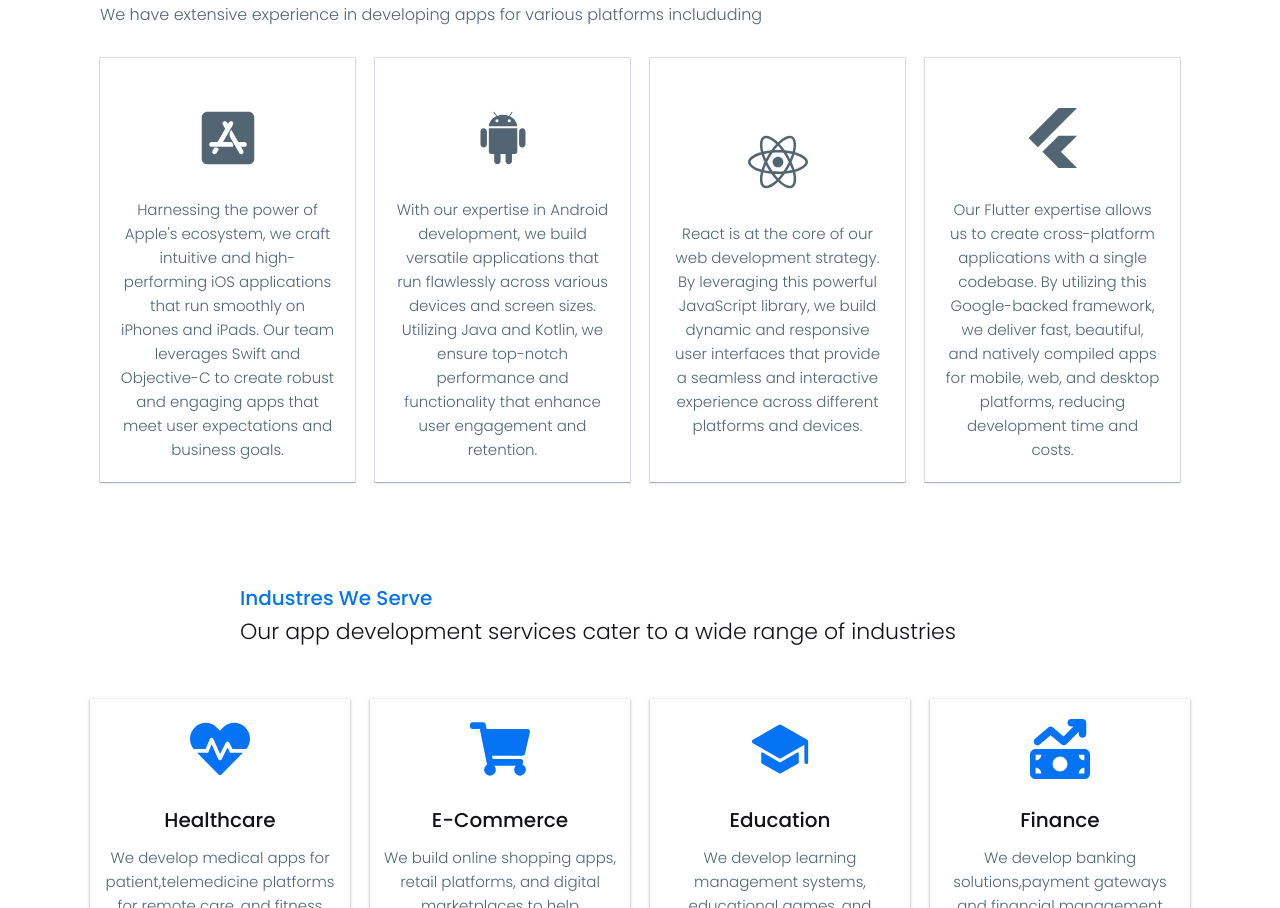
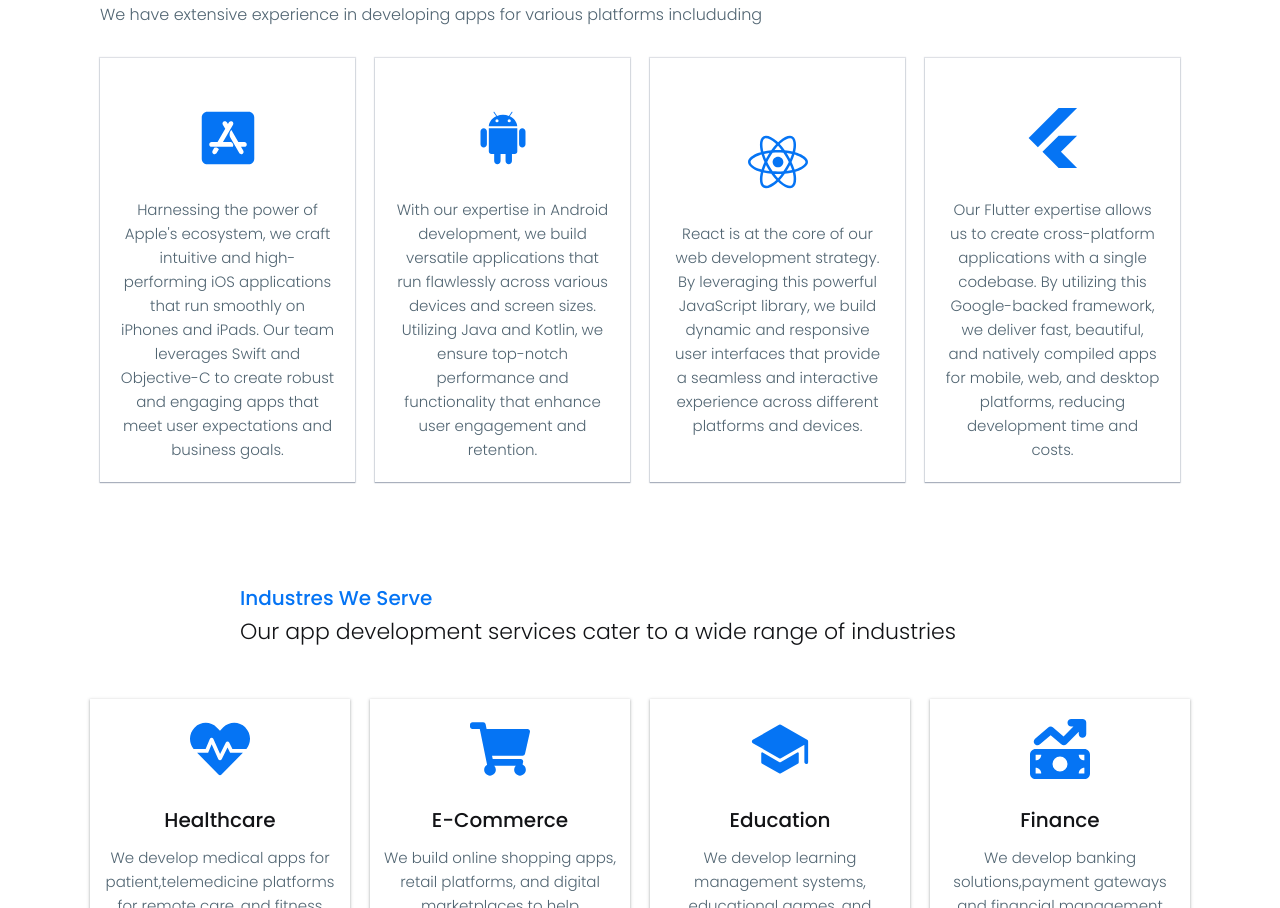
Before and after one commit to Drslope-99/grey, a React (Vite) app: page / in a window 1280 px wide. Shown: the part 3514-4422 px from the top of the page. Built offline with nearby package versions, Linux system fonts and the light colour scheme; a web font is replaced by a local one.

Commit message:
platform updated

```diff
--- a/src/components/ServiceSection/Services.css
+++ b/src/components/ServiceSection/Services.css
@@ -196,6 +196,7 @@
 .platform__icon {
   font-size: 6rem;
   margin-block: 3rem;
+  color: var(--color-blue);
 }
 
 .platform .platform__description {
```
